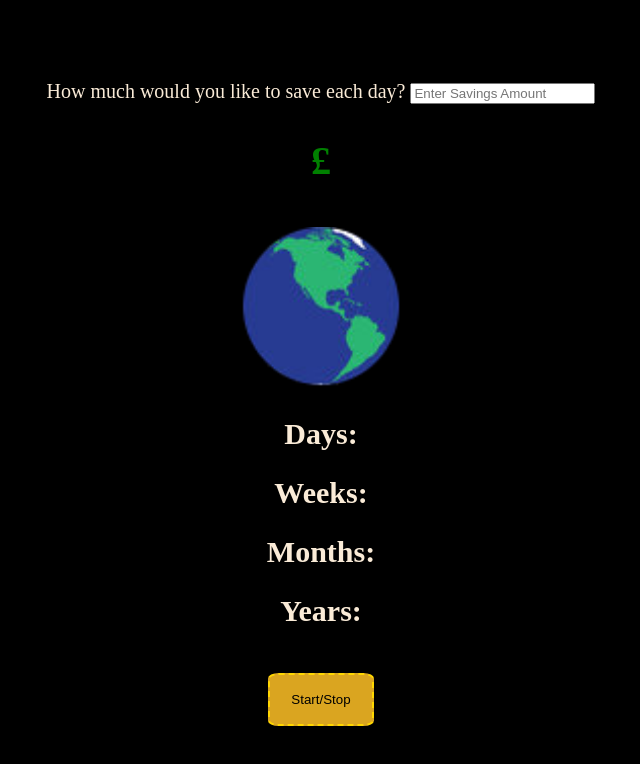
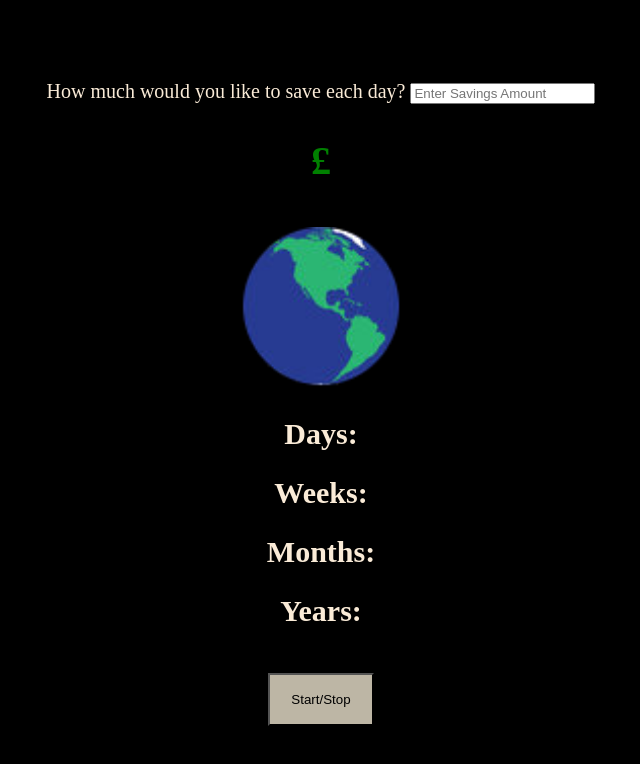
Before and after one commit to bonzojo/click-saver, a plain HTML site: page index.html in a window 1280 px wide. Shown: the whole page, without its empty margins (319-959 px from the left). Drawn offline with Linux system fonts and the light colour scheme.

Commit message:
better button with affordance

```diff
--- a/index.html
+++ b/index.html
@@ -22,9 +22,9 @@
     <h2>Weeks: <span id="weeks"></span></h2>
     <h2>Months: <span id="months"></span></h2>
     <h2>Years: <span id="years"></span></h2>
-    <div class="button">
-        <button id="btnToggle">Start/Stop</button>
-    </div>
+
+    <button id="btnToggle">Start/Stop</button>
+
     <script src="index.js"></script>
 </body>
 </html>
--- a/style.css
+++ b/style.css
@@ -9,15 +9,20 @@ img {
     height: 8em;
     margin-top: 0.5em;
 }
+
 button {
     margin: 20px;
     height: 4em;
     width: 8em;
     color: black;
-    background-color: goldenrod;
-    border: dashed 2px gold;
-    border-radius: 10%;
+    background-color: rgb(189, 182, 165);
 }
+
+button:hover{
+    background-color: rgb(158, 166, 174);
+    cursor:pointer;
+}
+
 #money {
     font-size: 40px;
     color: green;
```
